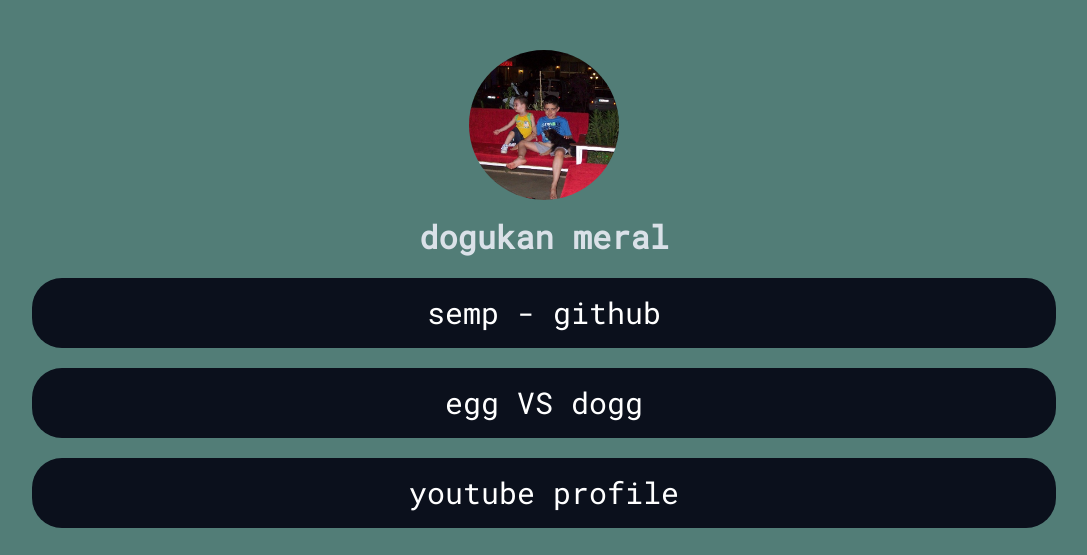
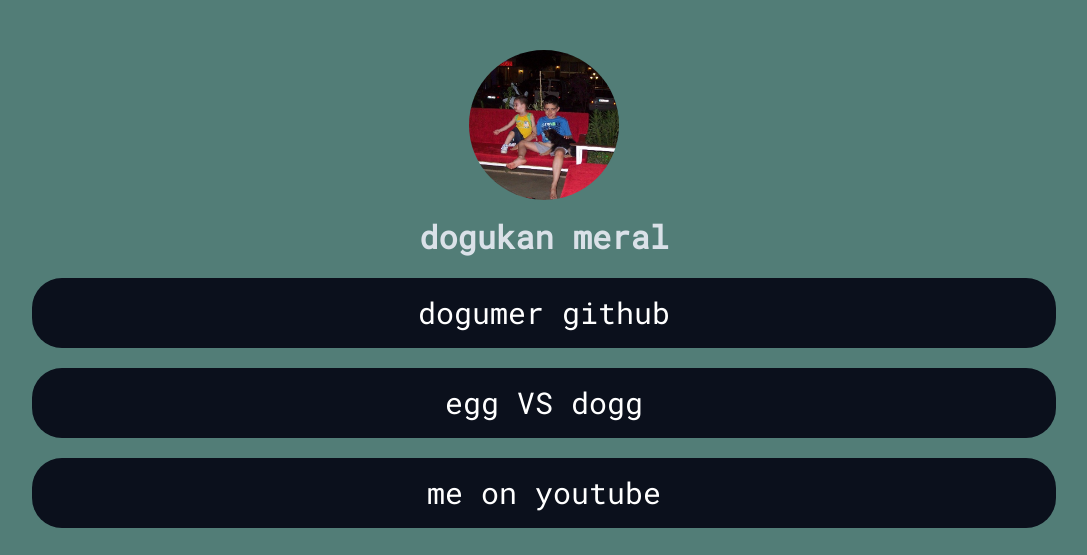
Before and after one commit to dogumer/dogumer.github.io, a plain HTML site: page index.html in a window 1280 px wide. Shown: the top 555 px of the page, without its empty margins (96-1183 px from the left). Drawn offline with Linux system fonts and the light colour scheme.

Commit message:
Update index.html

```diff
--- a/index.html
+++ b/index.html
@@ -19,9 +19,9 @@
 			<h1>dogukan meral</h1>
 		</div>
 		<div class="links">
-			<a href="https://github.com/dogumer/semp" target="_blank">semp - github</a>
+			<a href="https://github.com/dogumer/" target="_blank">dogumer github</a>
 			<a href="https://open.spotify.com/playlist/337qVFk1o479tdRPYQzqZq?si=6d19fc4fc38241f6" target="_blank">egg VS dogg</a>
-			<a href="https://www.youtube.com/channel/UCM6dApDbfWfL1VSt3zB0Wxw" target="_blank">youtube profile</a>
+			<a href="https://www.youtube.com/channel/UCM6dApDbfWfL1VSt3zB0Wxw" target="_blank">me on youtube</a>
 		</div>
 		<div class="bottom-links">
 			<a href="https://www.youtube.com/channel/UCM6dApDbfWfL1VSt3zB0Wxw" target="_blank"><img src="img/youtube.png"></a>
```
